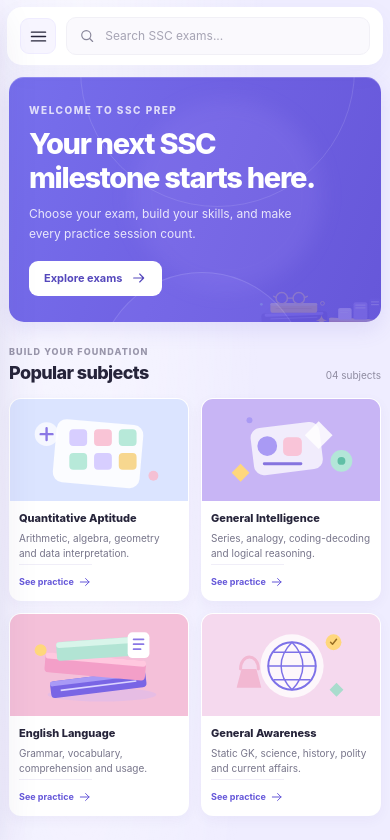
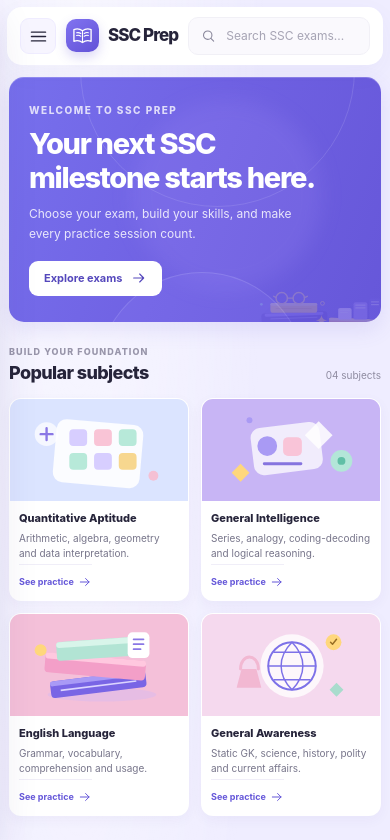
Before and after one commit to zerofall248-cmd/ssc-prep, a Next.js app: page / in a window 390 px wide. Shown: the top 840 px of the page. Built offline with nearby package versions, Linux system fonts and the light colour scheme.

Commit message:
design: show SSC Prep wordmark in mobile toolbar

```diff
--- a/src/components/homepage.tsx
+++ b/src/components/homepage.tsx
@@ -311,6 +311,7 @@ export default function Homepage() {
           <button className="mobile-menu-button" type="button" aria-label={menuOpen ? "Close navigation" : "Open navigation"} aria-expanded={menuOpen} aria-controls="primary-sidebar" onClick={() => setMenuOpen((open) => !open)}>
             <Icon name="menu" size={21} />
           </button>
+          <div className="toolbar-mobile-brand"><Brand onNavigate={() => navigateTo("top")} /></div>
           <div className="toolbar-search-wrap" onBlur={handleSearchBlur}>
             <Icon name="search" size={18} />
             <label className="sr-only" htmlFor="exam-search">Search SSC exams</label>
```
